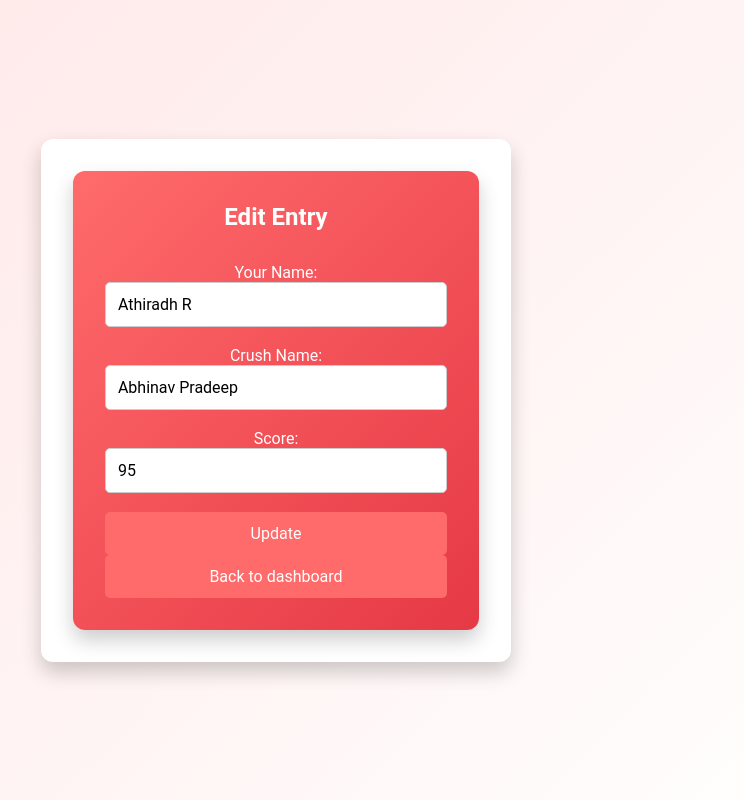
After one commit to Scemworks/compat-calc, a Flask app: page /dashboard/edit?id=1 in a window 1280 px wide. The commit adds this page. Shown: the whole page, without its empty margins (364-1108 px from the left). Run offline with Flask 3, Linux system fonts and the light colour scheme; the visitor is signed in with stand-in values (Sample User, id 1); data comes from the database, SQL or seed files in the repository; both versions use the stored data as it was after the commit.

Commit message:
Files for Site

```diff
--- a/app.py
+++ b/app.py
@@ -92,6 +92,38 @@ def dashboard():
     conn.close()
 
     return render_template('dashboard.html', entries=entries)
+@app.route('/dashboard/edit', methods=['GET', 'POST'])
+def edit_entry():
+    if not session.get('admin'):
+        return redirect(url_for('admin'))
+
+    conn = sqlite3.connect('compatibility.db')
+    c = conn.cursor()
+
+    if request.method == 'POST':
+        entry_id = request.form['id']
+        your_name = request.form['yourName'].strip()
+        crush_name = request.form['crushName'].strip()
+        score = request.form['score'].strip()
+
+        # Update entry in the database
+        c.execute("UPDATE entries SET your_name = ?, crush_name = ?, score = ? WHERE id = ?",
+                  (your_name, crush_name, score, entry_id))
+        conn.commit()
+        conn.close()
+
+        return redirect(url_for('dashboard'))
+
+    # Fetch the specific entry to edit
+    entry_id = request.args.get('id')
+    c.execute("SELECT * FROM entries WHERE id = ?", (entry_id,))
+    entry = c.fetchone()
+    conn.close()
+
+    if entry:
+        return render_template('edit.html', entry=entry)
+    else:
+        return "Entry not found", 404
 
 @app.route('/logout')
 def logout():
--- /dev/null
+++ b/templates/edit.html
@@ -0,0 +1,37 @@
+<!DOCTYPE html>
+<html lang="en"></html>
+<head>
+    <meta charset="UTF-8">
+    <meta name="viewport" content="width=device-width, initial-scale=1.0">
+    <meta name="description" content="Edit Entry for Compatibility Calculator">
+    <meta name="theme-color" content="#ffffff">
+    <title>Edit Entry</title>
+    <link rel="stylesheet" href="{{ url_for('static', filename='styles.css') }}">
+</head>
+<body>
+    <div class="wrapper">
+        <main class="container">
+            <article class="card">
+                <header>
+                    <h1>Edit Entry</h1>
+                </header>
+
+                <form method="POST" action="/dashboard/edit">
+                    <input type="hidden" name="id" value="{{ entry[0] }}">
+                    <label for="yourName">Your Name:</label>
+                    <input type="text" id="yourName" name="yourName" value="{{ entry[1] }}" required><br><br>
+                    <label for="crushName">Crush Name:</label>
+                    <input type="text" id="crushName" name="crushName" value="{{ entry[2] }}" required><br><br>
+                    <label for="score">Score:</label>
+                    <input type="text" id="score" name="score" value="{{ entry[3] }}" required><br><br>
+                    <button type="submit" class="submit-btn">Update</button>
+                </form>
+
+                <div class="form-actions">
+                    <button onclick="window.location.href='/dashboard'" class="submit-btn">Back to dashboard</button>
+                </div>
+            </article>
+        </main>
+    </div>
+</body>
+</html>
--- a/templates/static/styles.css
+++ b/templates/static/styles.css
@@ -84,7 +84,7 @@ form {
     color: #fff; /* Ensure text is readable on gradient background */
     font-size: clamp(0.9rem, 1.5vw, 1rem);
     transform-origin: left;
-    transition: transform var(--transition);
+    transition: transform var (--transition);
 }
 
 input,
@@ -149,6 +149,22 @@ footer a:hover {
     transform: scale(1.05);
 }
 
+.edit-btn {
+    display: inline-block;
+    padding: 0.5rem 1rem;
+    background-color: var(--primary-color);
+    color: #fff;
+    border-radius: 5px;
+    text-decoration: none;
+    transition: background-color var(--transition), transform var(--transition);
+    margin: 0.5rem 0;
+}
+
+.edit-btn:hover {
+    background-color: var(--primary-dark);
+    transform: scale(1.05);
+}
+
 .result-content {
     margin-block: 2rem;
 }
@@ -187,6 +203,11 @@ th {
     color: #fff;
 }
 
+
+tr:hover {
+    background-color: #000000;
+}
+
 /* Responsive Design */
 @media (max-width: 600px) {
     .container {
```
Also changed, not shown: templates/dashboard.html (+7 -0 lines), compatibility.db.
